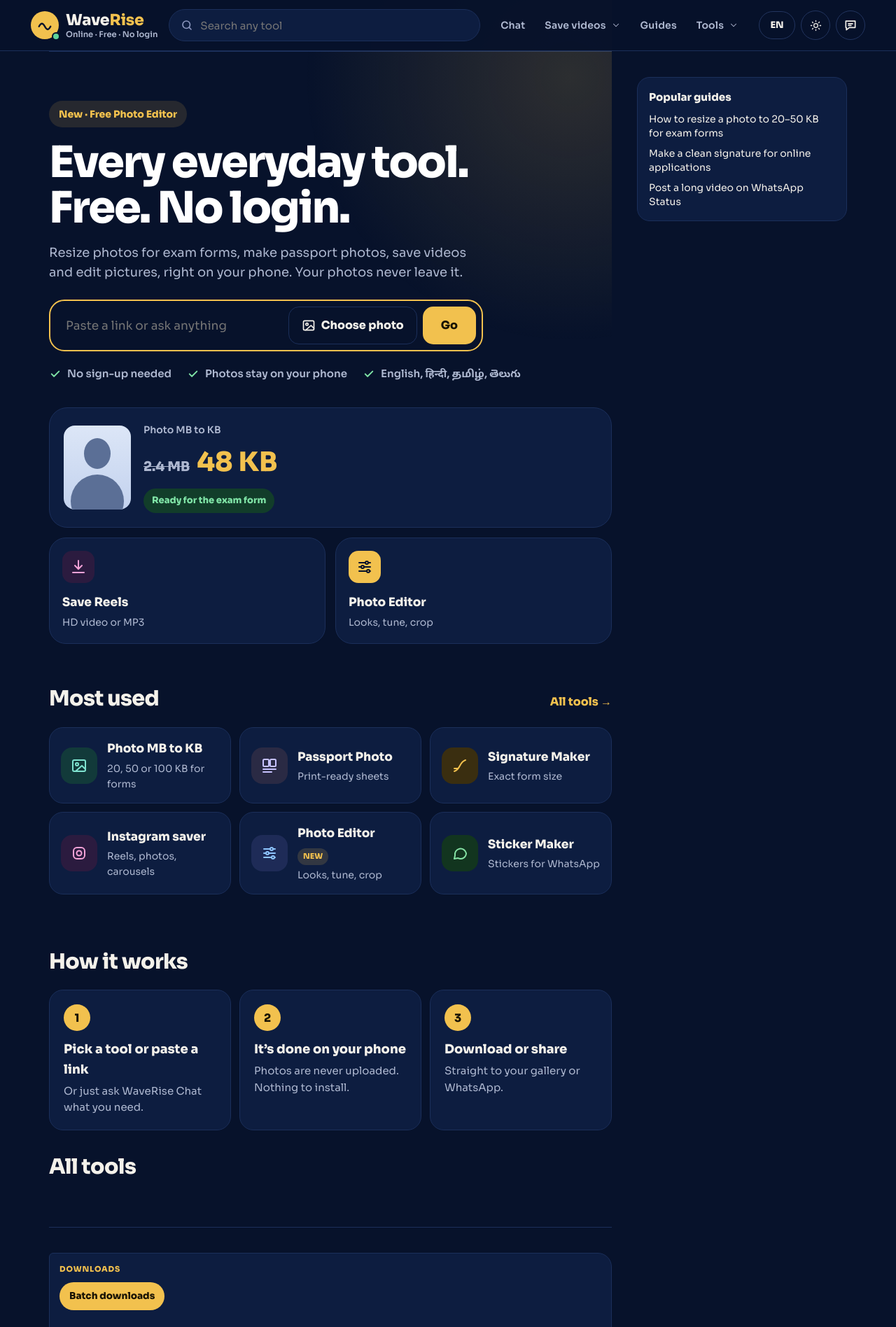
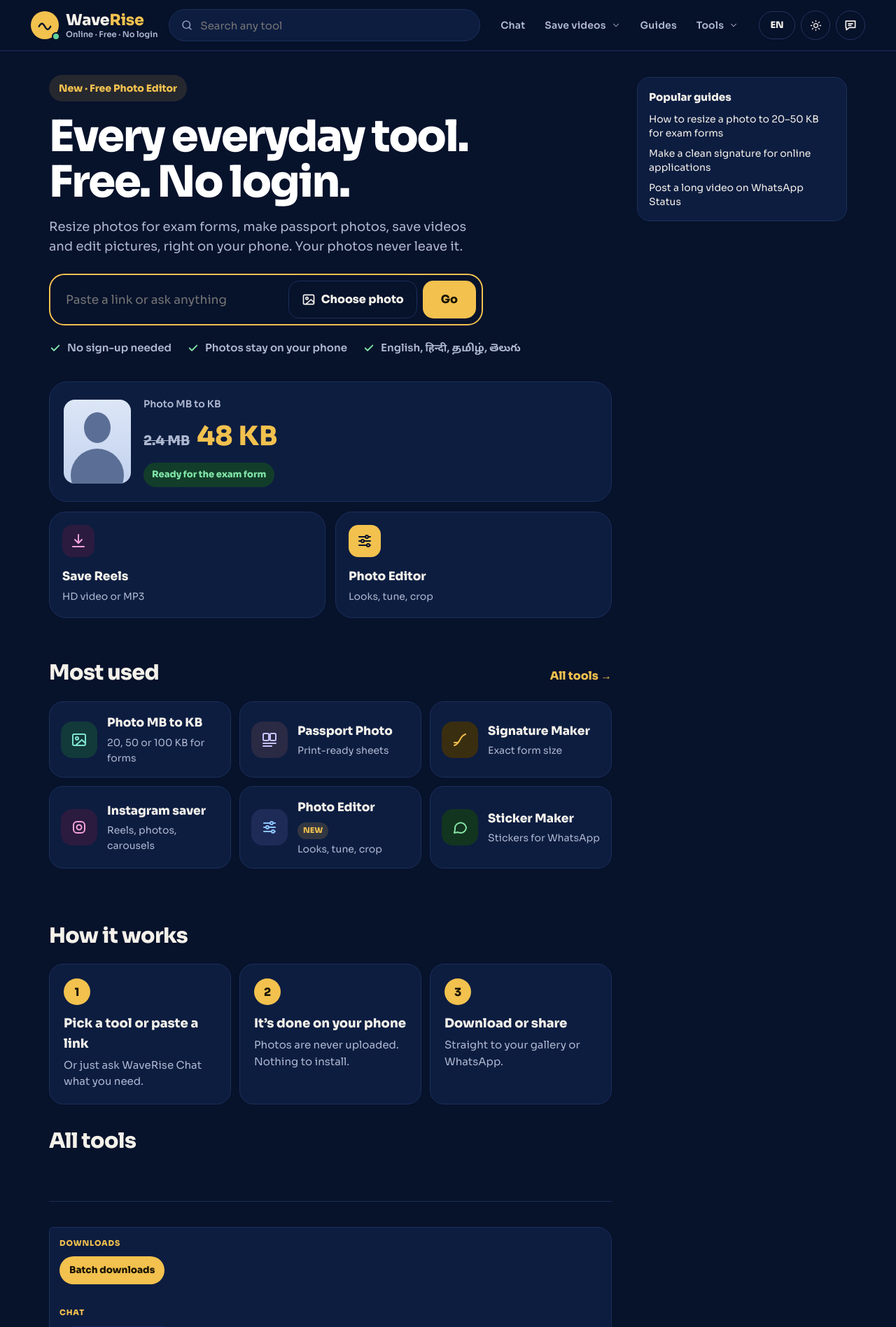
Before and after one commit to Tnaveenrohini/Reelkit-, a FastAPI app: page / in a window 1280 px wide. Shown: the top 1896 px of the page at 70% size. Run offline with FastAPI, Linux system fonts and the light colour scheme; some libraries are stand-ins or nearby versions; some web fonts are replaced.

Commit message:
Fix gap and line under the header, remove boxed glow, hide stray chat box on info pages (#44)
Claude-Session: https://claude.ai/code/session_01MU9yCgzAgxZ6BJ3nURgq5a

Co-authored-by: Claude <noreply@anthropic.com>

```diff
--- a/public/glass.css
+++ b/public/glass.css
@@ -1290,3 +1290,11 @@ html[data-theme=light] .h2row{background:rgba(0,0,0,.025)}
 @media (min-width:1261px){.hsearch{flex:1 1 300px;min-width:220px}}
 @media (min-width:901px) and (max-width:990px){.hsign{display:none!important}}
 .hsearch{overflow:visible!important}
+/* v49: no empty gap or stray line under the header; no boxed glow */
+#home2,#community,#cpage{border-top:0!important}
+.comm{padding-top:0!important}
+#home2{padding-top:0!important}
+.h2glow{display:none!important}
+#chat[hidden]{display:none!important}
+.comm .cwrap{padding-top:16px!important}
+.bnav>button,.bnav>button:hover{color:var(--muted,#A9B4D8)!important}
--- a/templates/index.html
+++ b/templates/index.html
@@ -103,7 +103,7 @@ footer{border-top:1px solid var(--line);padding:26px 0;color:var(--mute);font-si
 
 </style>
 <script>try{if(sessionStorage.getItem("wr_intro")&&!/[?&]intro/.test(location.search))document.documentElement.classList.add("wr-seen")}catch(e){}</script>
-<link rel="stylesheet" href="/glass.css?v=48">
+<link rel="stylesheet" href="/glass.css?v=49">
 <link rel="stylesheet" href="/creator.css?v=2">
 </head>
 <body>
--- a/wr_seo.py
+++ b/wr_seo.py
@@ -404,7 +404,7 @@ def not_found(request: Request):
             except StoreError:
                 pass
     body = ('<!doctype html><html lang="en"><head><meta charset="utf-8"><meta name="viewport" content="width=device-width, initial-scale=1">'
-            '<meta name="robots" content="noindex"><title>Page not found – WaveRise</title><link rel="stylesheet" href="/glass.css?v=48"></head>'
+            '<meta name="robots" content="noindex"><title>Page not found – WaveRise</title><link rel="stylesheet" href="/glass.css?v=49"></head>'
             '<body style="background:#07122B;color:#F4F1EA;font-family:Sora,system-ui,sans-serif;display:grid;place-items:center;min-height:100vh;margin:0;padding:0 20px;text-align:center">'
             '<main><h1 style="font-size:28px;margin:0 0 8px">Page not found</h1><p style="color:#AEB8D0;margin:0 0 20px">This page doesn’t exist or has moved.</p>'
             '<a href="/" style="display:inline-block;padding:14px 22px;border-radius:14px;background:#F2C14E;color:#1A1405;font-weight:800;text-decoration:none">Open WaveRise</a></main></body></html>')
```
